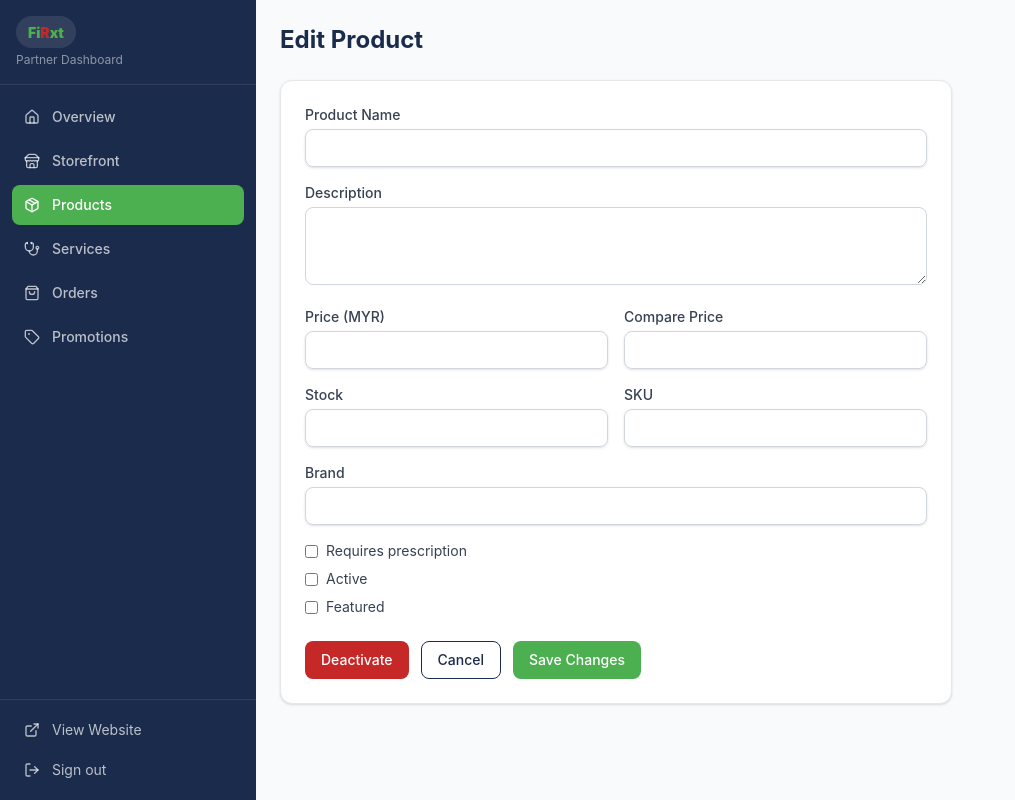
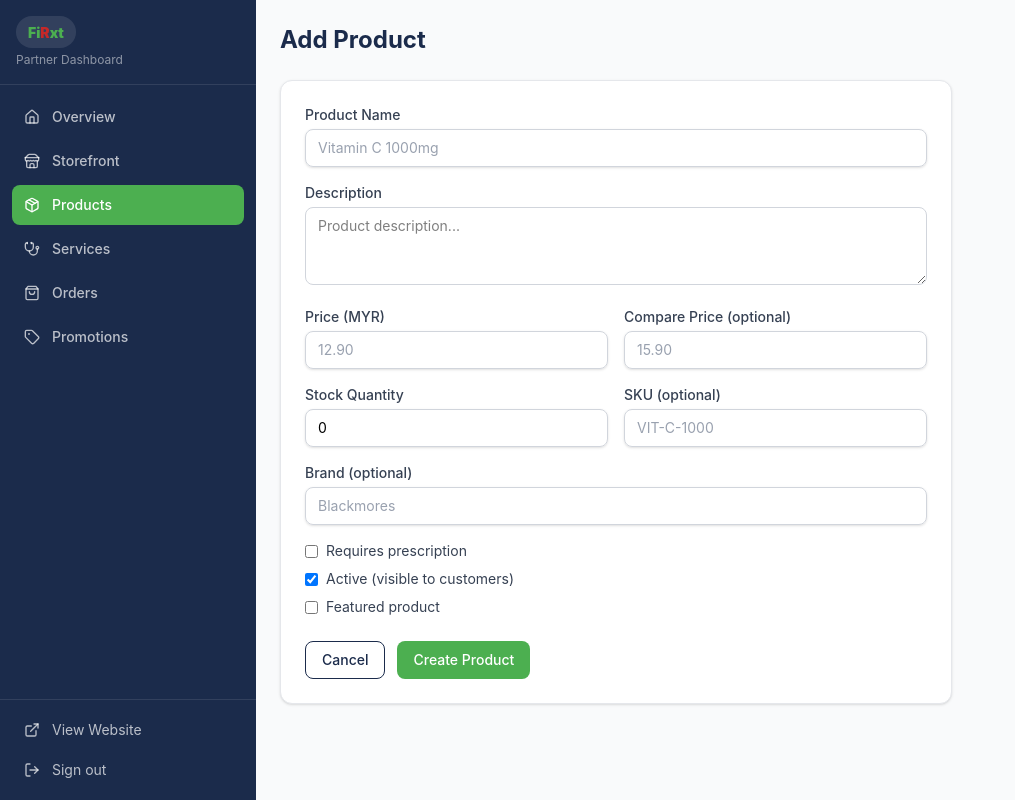
Before and after one commit to zhixuan-rgb/FiRxt367418, a Next.js app: page /partner-dashboard/products/new in a window 1280 px wide. Shown: the whole page, without its empty margins (0-1015 px from the left). Built offline with nearby package versions, Linux system fonts and the light colour scheme; no server answers; the database is empty; sample sign-in values are in the browser's storage.

Commit message:
Create page.tsx

```diff
--- /dev/null
+++ b/src/app/(partner)/partner-dashboard/products/new/page.tsx
@@ -0,0 +1,90 @@
+"use client";
+
+import { useState } from "react";
+import { useRouter } from "next/navigation";
+import { useForm } from "react-hook-form";
+import { Button } from "@/components/ui/button";
+import { Input } from "@/components/ui/input";
+import { Card } from "@/components/ui/card";
+import { toast } from "@/components/ui/toaster";
+
+export default function NewProductPage() {
+  const router = useRouter();
+  const [loading, setLoading] = useState(false);
+  const { register, handleSubmit } = useForm({
+    defaultValues: {
+      name: "", description: "", price: "", comparePrice: "",
+      sku: "", stock: "0", brand: "", requiresPrescription: false,
+      isActive: true, isFeatured: false,
+    },
+  });
+
+  async function onSubmit(data: any) {
+    setLoading(true);
+    const res = await fetch("/api/products", {
+      method: "POST",
+      headers: { "Content-Type": "application/json" },
+      body: JSON.stringify({
+        ...data,
+        price: parseFloat(data.price),
+        comparePrice: data.comparePrice ? parseFloat(data.comparePrice) : undefined,
+        stock: parseInt(data.stock),
+      }),
+    });
+    setLoading(false);
+    if (res.ok) {
+      toast("Product created!", "success");
+      router.push("/partner-dashboard/products");
+    } else {
+      const json = await res.json();
+      toast(json.error ?? "Failed to create product", "error");
+    }
+  }
+
+  return (
+    <div className="max-w-2xl">
+      <h1 className="text-2xl font-bold text-brand-navy mb-6">Add Product</h1>
+      <Card className="p-6">
+        <form onSubmit={handleSubmit(onSubmit)} className="flex flex-col gap-4">
+          <Input {...register("name")} id="name" label="Product Name" placeholder="Vitamin C 1000mg" required />
+          <div>
+            <label className="block text-sm font-medium text-gray-700 mb-1">Description</label>
+            <textarea
+              {...register("description")}
+              rows={3}
+              className="w-full rounded-lg border border-gray-300 px-3 py-2 text-sm focus:border-brand-green focus:outline-none focus:ring-2 focus:ring-brand-green/20"
+              placeholder="Product description..."
+            />
+          </div>
+          <div className="grid grid-cols-2 gap-4">
+            <Input {...register("price")} id="price" type="number" step="0.01" label="Price (MYR)" placeholder="12.90" required />
+            <Input {...register("comparePrice")} id="comparePrice" type="number" step="0.01" label="Compare Price (optional)" placeholder="15.90" />
+          </div>
+          <div className="grid grid-cols-2 gap-4">
+            <Input {...register("stock")} id="stock" type="number" label="Stock Quantity" placeholder="100" required />
+            <Input {...register("sku")} id="sku" label="SKU (optional)" placeholder="VIT-C-1000" />
+          </div>
+          <Input {...register("brand")} id="brand" label="Brand (optional)" placeholder="Blackmores" />
+          <div className="flex flex-col gap-2">
+            <label className="flex items-center gap-2 cursor-pointer">
+              <input type="checkbox" {...register("requiresPrescription")} className="rounded" />
+              <span className="text-sm text-gray-700">Requires prescription</span>
+            </label>
+            <label className="flex items-center gap-2 cursor-pointer">
+              <input type="checkbox" {...register("isActive")} className="rounded" defaultChecked />
+              <span className="text-sm text-gray-700">Active (visible to customers)</span>
+            </label>
+            <label className="flex items-center gap-2 cursor-pointer">
+              <input type="checkbox" {...register("isFeatured")} className="rounded" />
+              <span className="text-sm text-gray-700">Featured product</span>
+            </label>
+          </div>
+          <div className="flex gap-3 mt-2">
+            <Button type="button" variant="outline" onClick={() => router.back()}>Cancel</Button>
+            <Button type="submit" loading={loading}>Create Product</Button>
+          </div>
+        </form>
+      </Card>
+    </div>
+  );
+}
```
